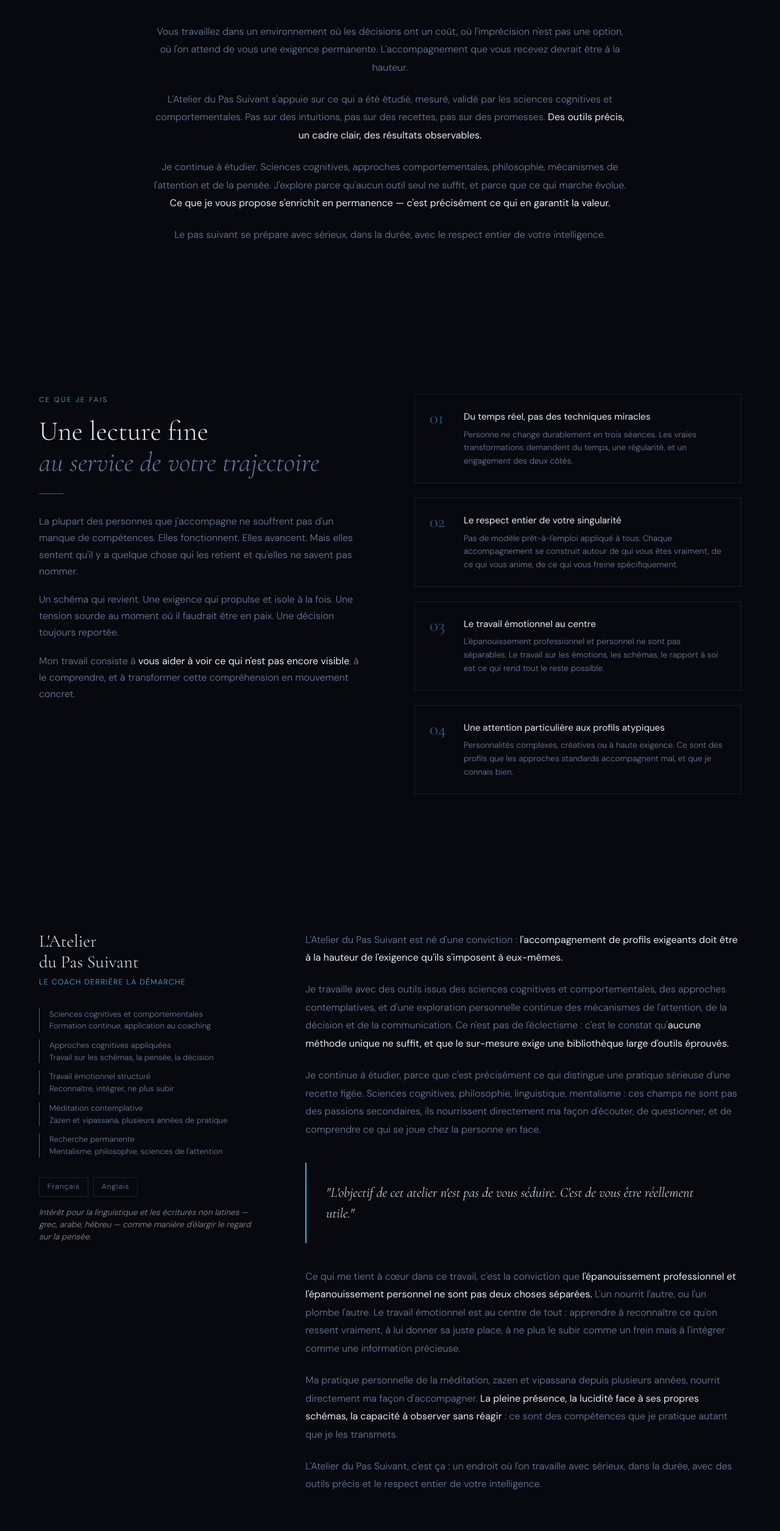
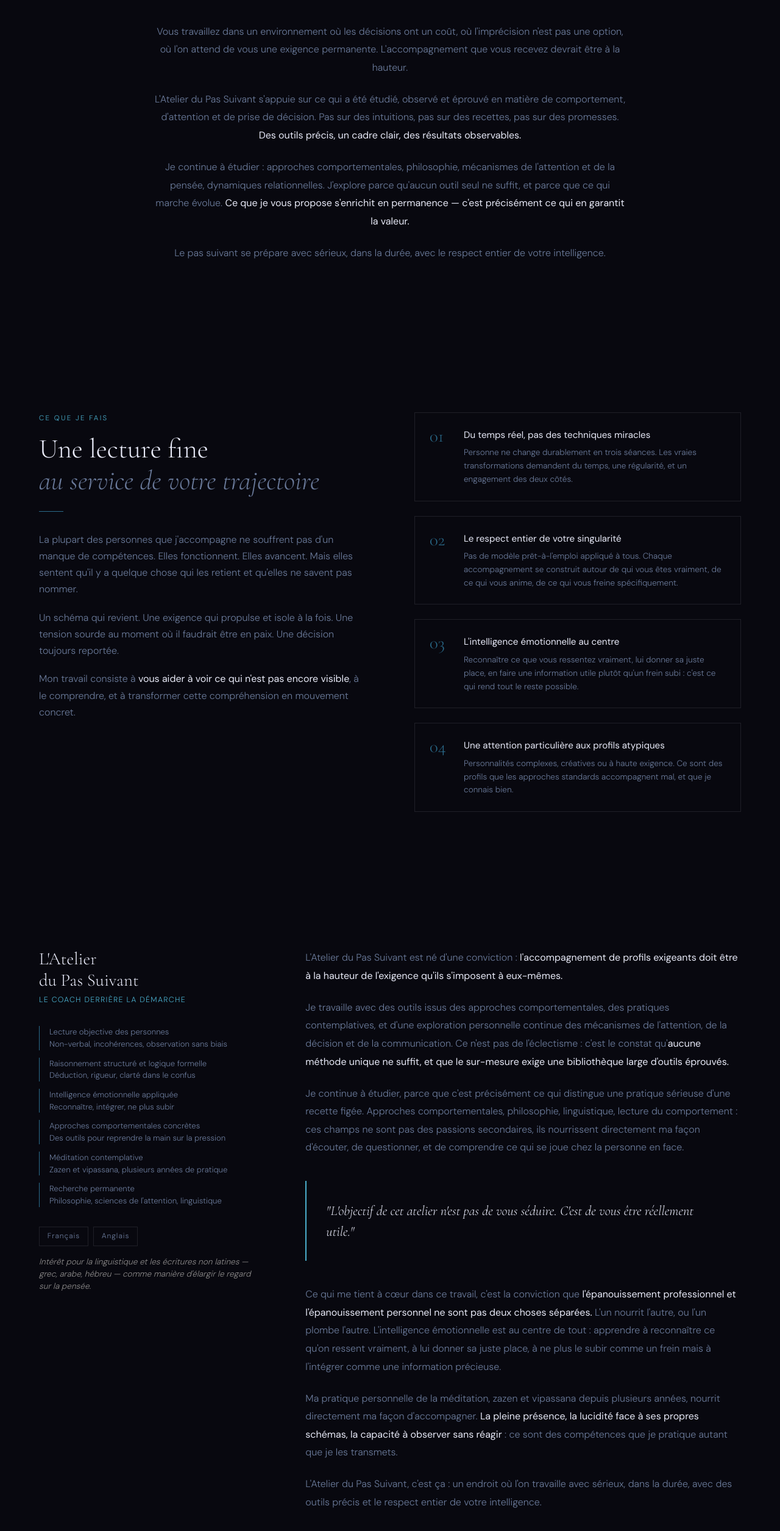
Before and after one commit to argavalas-create/atelier-du-pas-suivant, a plain HTML site: page index.html in a window 1280 px wide. Shown: the part 1104-3614 px from the top of the page at 61% size. Drawn offline with nearby package versions, Linux system fonts and the light colour scheme.

Commit message:
Add files via upload

```diff
--- a/index.html
+++ b/index.html
@@ -10,9 +10,9 @@
 <meta name="description" content="L'Atelier du Pas Suivant accompagne cadres, dirigeants et professionnels exigeants dans leur développement. Sans recettes ni promesses faciles. Un vrai travail dans la durée.">
 <meta name="keywords" content="coaching, développement personnel, performance, dirigeants, cadres, coaching en ligne, mentorat">
 <meta name="robots" content="index, follow">
-<link rel="canonical" href="https://arthurgavalas.fr">
+<link rel="canonical" href="https://atelier-du-pas-suivant.fr">
 <meta property="og:type" content="website">
-<meta property="og:url" content="https://arthurgavalas.fr">
+<meta property="og:url" content="https://atelier-du-pas-suivant.fr">
 <meta property="og:title" content="L'Atelier du Pas Suivant">
 <meta property="og:description" content="Coaching et développement sans recettes ni promesses faciles. Un vrai travail dans la durée.">
 <meta property="og:locale" content="fr_FR">
@@ -331,10 +331,10 @@ footer{padding:3.5rem 4rem 2rem;border-top:0.5px solid var(--border);background:
       Vous travaillez dans un environnement où les décisions ont un coût, où l'imprécision n'est pas une option, où l'on attend de vous une exigence permanente. L'accompagnement que vous recevez devrait être à la hauteur.
     </p>
     <p class="manifeste-text">
-      L'Atelier du Pas Suivant s'appuie sur ce qui a été étudié, mesuré, validé par les sciences cognitives et comportementales. Pas sur des intuitions, pas sur des recettes, pas sur des promesses. <strong>Des outils précis, un cadre clair, des résultats observables.</strong>
+      L'Atelier du Pas Suivant s'appuie sur ce qui a été étudié, observé et éprouvé en matière de comportement, d'attention et de prise de décision. Pas sur des intuitions, pas sur des recettes, pas sur des promesses. <strong>Des outils précis, un cadre clair, des résultats observables.</strong>
     </p>
     <p class="manifeste-text">
-      Je continue à étudier. Sciences cognitives, approches comportementales, philosophie, mécanismes de l'attention et de la pensée. J'explore parce qu'aucun outil seul ne suffit, et parce que ce qui marche évolue. <strong>Ce que je vous propose s'enrichit en permanence — c'est précisément ce qui en garantit la valeur.</strong>
+      Je continue à étudier : approches comportementales, philosophie, mécanismes de l'attention et de la pensée, dynamiques relationnelles. J'explore parce qu'aucun outil seul ne suffit, et parce que ce qui marche évolue. <strong>Ce que je vous propose s'enrichit en permanence — c'est précisément ce qui en garantit la valeur.</strong>
     </p>
     <p class="manifeste-text">
       Le pas suivant se prépare avec sérieux, dans la durée, avec le respect entier de votre intelligence.
@@ -374,8 +374,8 @@ footer{padding:3.5rem 4rem 2rem;border-top:0.5px solid var(--border);background:
         <div class="pillar">
           <span class="pillar-num">03</span>
           <div class="pillar-content">
-            <h4>Le travail émotionnel au centre</h4>
-            <p>L'épanouissement professionnel et personnel ne sont pas séparables. Le travail sur les émotions, les schémas, le rapport à soi est ce qui rend tout le reste possible.</p>
+            <h4>L'intelligence émotionnelle au centre</h4>
+            <p>Reconnaître ce que vous ressentez vraiment, lui donner sa juste place, en faire une information utile plutôt qu'un frein subi : c'est ce qui rend tout le reste possible.</p>
           </div>
         </div>
         <div class="pillar">
@@ -398,11 +398,12 @@ footer{padding:3.5rem 4rem 2rem;border-top:0.5px solid var(--border);background:
         <div class="about-name">L'Atelier<br>du Pas Suivant</div>
         <div class="about-role">Le coach derrière la démarche</div>
         <div class="about-credentials">
-          <div class="credential">Sciences cognitives et comportementales<br>Formation continue, application au coaching</div>
-          <div class="credential">Approches cognitives appliquées<br>Travail sur les schémas, la pensée, la décision</div>
-          <div class="credential">Travail émotionnel structuré<br>Reconnaître, intégrer, ne plus subir</div>
+          <div class="credential">Lecture objective des personnes<br>Non-verbal, incohérences, observation sans biais</div>
+          <div class="credential">Raisonnement structuré et logique formelle<br>Déduction, rigueur, clarté dans le confus</div>
+          <div class="credential">Intelligence émotionnelle appliquée<br>Reconnaître, intégrer, ne plus subir</div>
+          <div class="credential">Approches comportementales concrètes<br>Des outils pour reprendre la main sur la pression</div>
           <div class="credential">Méditation contemplative<br>Zazen et vipassana, plusieurs années de pratique</div>
-          <div class="credential">Recherche permanente<br>Mentalisme, philosophie, sciences de l'attention</div>
+          <div class="credential">Recherche permanente<br>Philosophie, sciences de l'attention, linguistique</div>
         </div>
         <div class="langs" style="margin-top:2rem">
           <span class="lang-tag">Français</span>
@@ -414,10 +415,10 @@ footer{padding:3.5rem 4rem 2rem;border-top:0.5px solid var(--border);background:
       </div>
       <div class="about-right fade-in" style="transition-delay:0.15s">
         <p>L'Atelier du Pas Suivant est né d'une conviction : <strong>l'accompagnement de profils exigeants doit être à la hauteur de l'exigence qu'ils s'imposent à eux-mêmes.</strong></p>
-        <p>Je travaille avec des outils issus des sciences cognitives et comportementales, des approches contemplatives, et d'une exploration personnelle continue des mécanismes de l'attention, de la décision et de la communication. Ce n'est pas de l'éclectisme : c'est le constat qu'<strong>aucune méthode unique ne suffit, et que le sur-mesure exige une bibliothèque large d'outils éprouvés.</strong></p>
-        <p>Je continue à étudier, parce que c'est précisément ce qui distingue une pratique sérieuse d'une recette figée. Sciences cognitives, philosophie, linguistique, mentalisme : ces champs ne sont pas des passions secondaires, ils nourrissent directement ma façon d'écouter, de questionner, et de comprendre ce qui se joue chez la personne en face.</p>
+        <p>Je travaille avec des outils issus des approches comportementales, des pratiques contemplatives, et d'une exploration personnelle continue des mécanismes de l'attention, de la décision et de la communication. Ce n'est pas de l'éclectisme : c'est le constat qu'<strong>aucune méthode unique ne suffit, et que le sur-mesure exige une bibliothèque large d'outils éprouvés.</strong></p>
+        <p>Je continue à étudier, parce que c'est précisément ce qui distingue une pratique sérieuse d'une recette figée. Approches comportementales, philosophie, linguistique, lecture du comportement : ces champs ne sont pas des passions secondaires, ils nourrissent directement ma façon d'écouter, de questionner, et de comprendre ce qui se joue chez la personne en face.</p>
         <div class="quote">"L'objectif de cet atelier n'est pas de vous séduire. C'est de vous être réellement utile."</div>
-        <p>Ce qui me tient à cœur dans ce travail, c'est la conviction que <strong>l'épanouissement professionnel et l'épanouissement personnel ne sont pas deux choses séparées.</strong> L'un nourrit l'autre, ou l'un plombe l'autre. Le travail émotionnel est au centre de tout : apprendre à reconnaître ce qu'on ressent vraiment, à lui donner sa juste place, à ne plus le subir comme un frein mais à l'intégrer comme une information précieuse.</p>
+        <p>Ce qui me tient à cœur dans ce travail, c'est la conviction que <strong>l'épanouissement professionnel et l'épanouissement personnel ne sont pas deux choses séparées.</strong> L'un nourrit l'autre, ou l'un plombe l'autre. L'intelligence émotionnelle est au centre de tout : apprendre à reconnaître ce qu'on ressent vraiment, à lui donner sa juste place, à ne plus le subir comme un frein mais à l'intégrer comme une information précieuse.</p>
         <p>Ma pratique personnelle de la méditation, zazen et vipassana depuis plusieurs années, nourrit directement ma façon d'accompagner. <strong>La pleine présence, la lucidité face à ses propres schémas, la capacité à observer sans réagir</strong> : ce sont des compétences que je pratique autant que je les transmets.</p>
         <p>L'Atelier du Pas Suivant, c'est ça : un endroit où l'on travaille avec sérieux, dans la durée, avec des outils précis et le respect entier de votre intelligence.</p>
       </div>
@@ -553,10 +554,10 @@ footer{padding:3.5rem 4rem 2rem;border-top:0.5px solid var(--border);background:
     </div>
     <div class="faq-list fade-in" style="transition-delay:0.1s;margin-top:3rem">
       <details class="faq-item">
-        <summary>Quelle est la différence entre votre coaching et une psychothérapie ?</summary>
+        <summary>En quoi votre coaching se distingue-t-il d'un simple conseil ?</summary>
         <div class="faq-answer">
-          <p>Le coaching travaille sur des situations présentes et futures : décisions, schémas qui freinent, capacités à développer. La psychothérapie, elle, traite des souffrances psychiques avérées, souvent avec une dimension historique et clinique. Ce sont deux dispositifs différents qui peuvent parfois être complémentaires.</p>
-          <p>Si pendant nos échanges il apparaît que ce qui se joue relève davantage d'un travail thérapeutique, je vous le dirai et pourrai vous orienter. La clarté du cadre fait partie du sérieux du travail.</p>
+          <p>Le coaching ne donne pas de réponses toutes faites : il travaille sur des situations présentes et futures — décisions, schémas qui freinent, capacités à développer. L'objectif n'est pas de vous dire quoi faire, mais de vous rendre capable de voir clair et d'agir par vous-même, durablement.</p>
+          <p>C'est un accompagnement de développement, pas un soin. Si ce que vous traversez demande un autre type de prise en charge, je vous le dirai et pourrai vous orienter. La clarté du cadre fait partie du sérieux du travail.</p>
         </div>
       </details>
       <details class="faq-item">
@@ -663,7 +664,7 @@ footer{padding:3.5rem 4rem 2rem;border-top:0.5px solid var(--border);background:
   <div class="footer-grid">
     <div>
       <div class="footer-brand">L'Atelier du Pas Suivant</div>
-      <p class="footer-tagline">Coaching et développement pour celles et ceux qui veulent avancer pour de bon. Sciences cognitives, approches comportementales, formation continue.</p>
+      <p class="footer-tagline">Coaching et développement pour celles et ceux qui veulent avancer pour de bon. Approches comportementales, intelligence émotionnelle, formation continue.</p>
     </div>
     <div class="footer-col">
       <h4>Navigation</h4>
```
Also changed, not shown: cgv.html (+1 -1 lines), confidentialite.html (+1 -1 lines), mentions-legales.html (+1 -1 lines).
